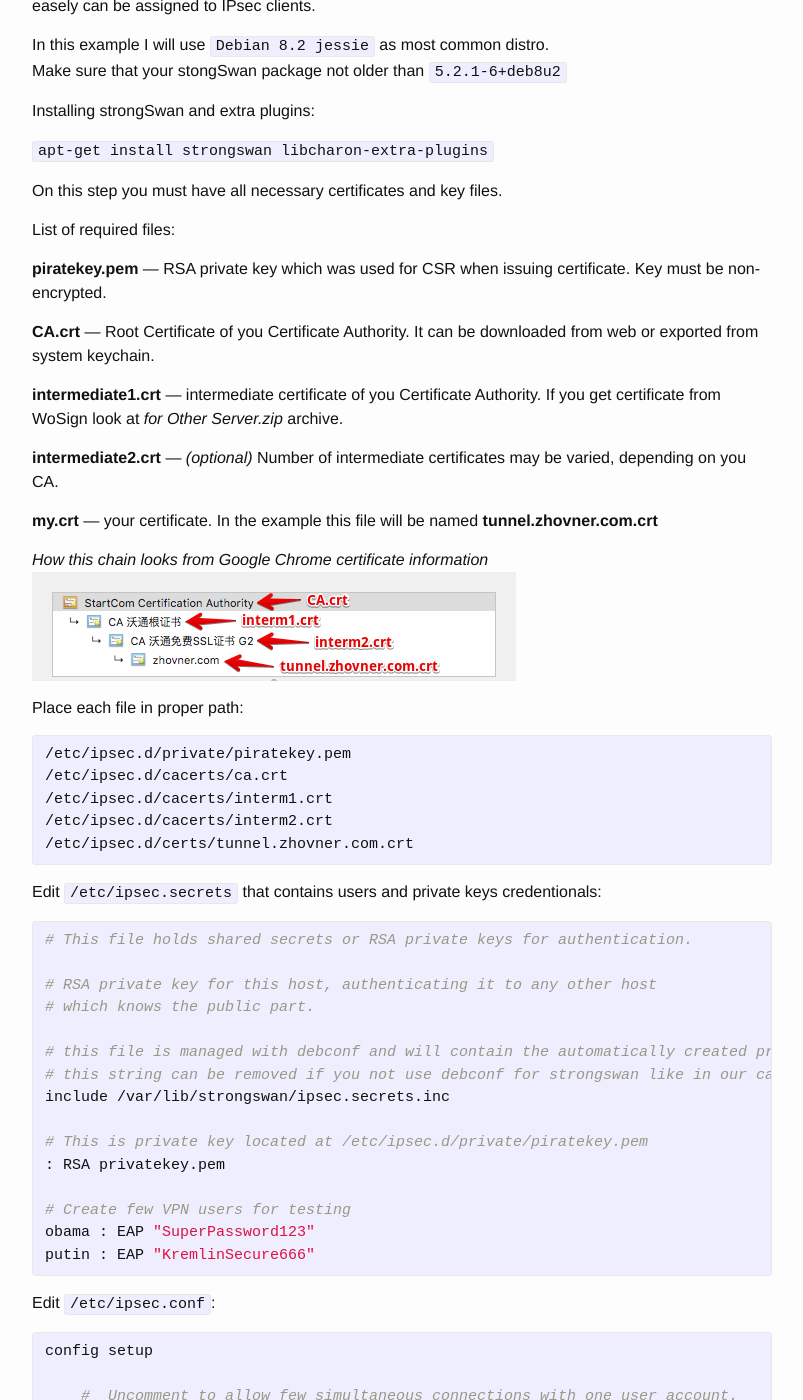
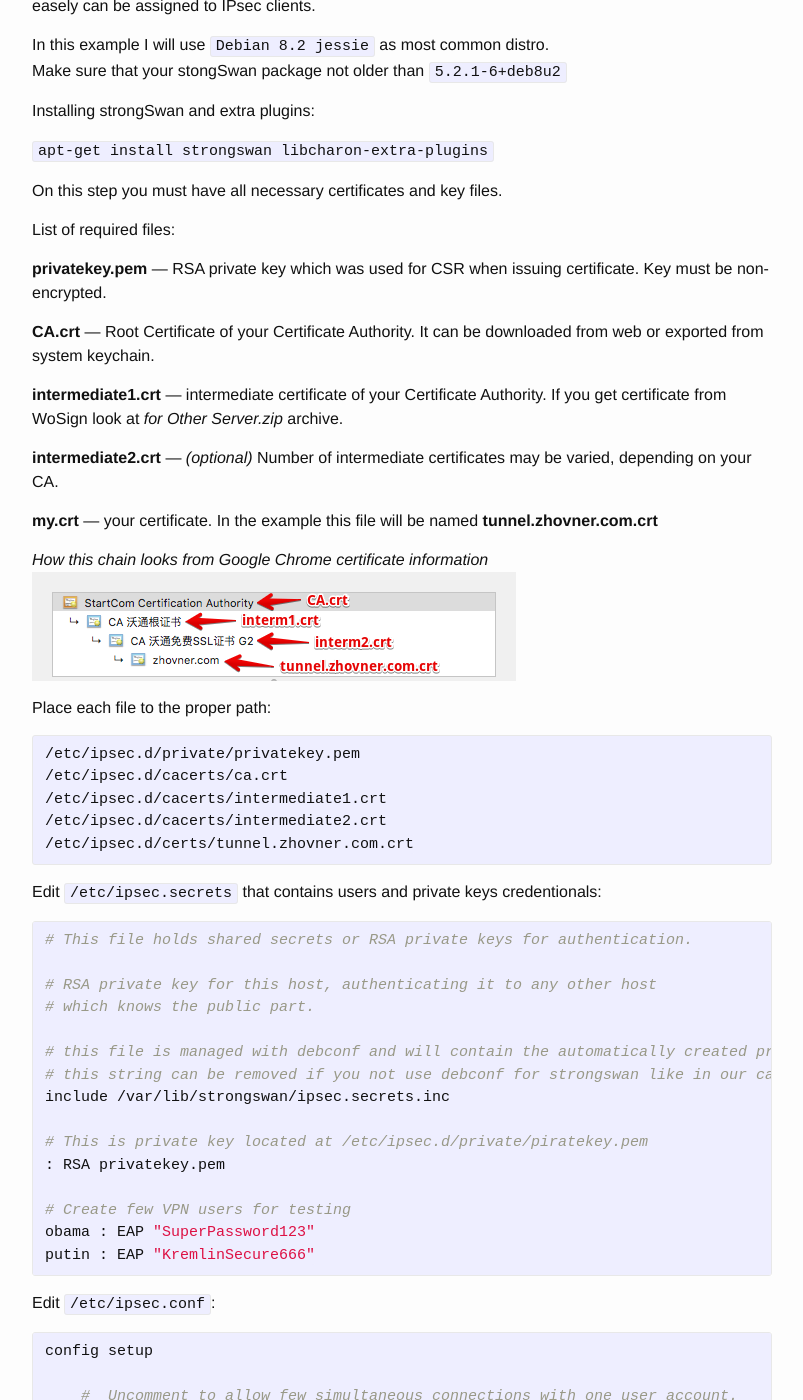
Before and after one commit to zhovner/zhovner.github.com, a Jekyll site: the page built from _posts/2015-11-27-universal-ikev2-server-configuration.markdown, in a window 1280 px wide and 1400 px high, scrolled down 3461 px. Shown: the whole window, without its empty margins (238-1041 px from the left). Built offline with Jekyll 4.4.1, drawn with Linux system fonts in a browser that asks for light colours; comment, search, counter and statistics services are not loaded.

Commit message:
fix typos

```diff
--- a/_posts/2015-11-27-universal-ikev2-server-configuration.markdown
+++ b/_posts/2015-11-27-universal-ikev2-server-configuration.markdown
@@ -142,26 +142,26 @@ On this step you must have all necessary certificates and key files.
 
 List of required files:
 
-**piratekey.pem** — RSA private key which was used for CSR when issuing certificate. Key must be non-encrypted.
+**privatekey.pem** — RSA private key which was used for CSR when issuing certificate. Key must be non-encrypted.
 
-**CA.crt** — Root Certificate of you Certificate Authority. It can be downloaded from web or exported from system keychain.
+**CA.crt** — Root Certificate of your Certificate Authority. It can be downloaded from web or exported from system keychain.
 
-**intermediate1.crt** — intermediate certificate of you Certificate Authority. If you get certificate from WoSign look at *for Other Server.zip* archive.
+**intermediate1.crt** — intermediate certificate of your Certificate Authority. If you get certificate from WoSign look at *for Other Server.zip* archive.
 
-**intermediate2.crt** — *(optional)* Number of intermediate certificates may be varied, depending on you CA.
+**intermediate2.crt** — *(optional)* Number of intermediate certificates may be varied, depending on your CA.
 
 **my.crt** — your certificate. In the example this file will be named **tunnel.zhovner.com.crt**
 
 *How this chain looks from Google Chrome certificate information*
 ![cert chain](/img/x509_chain.png)
 
- Place each file in proper path:
+ Place each file to the proper path:
 
 
-<pre><code>/etc/ipsec.d/private/piratekey.pem
+<pre><code>/etc/ipsec.d/private/privatekey.pem
 /etc/ipsec.d/cacerts/ca.crt
-/etc/ipsec.d/cacerts/interm1.crt
-/etc/ipsec.d/cacerts/interm2.crt
+/etc/ipsec.d/cacerts/intermediate1.crt
+/etc/ipsec.d/cacerts/intermediate2.crt
 /etc/ipsec.d/certs/tunnel.zhovner.com.crt</code></pre>
 
 
```
